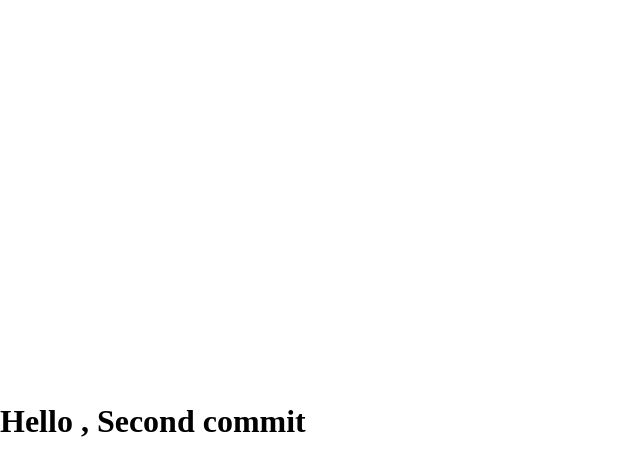
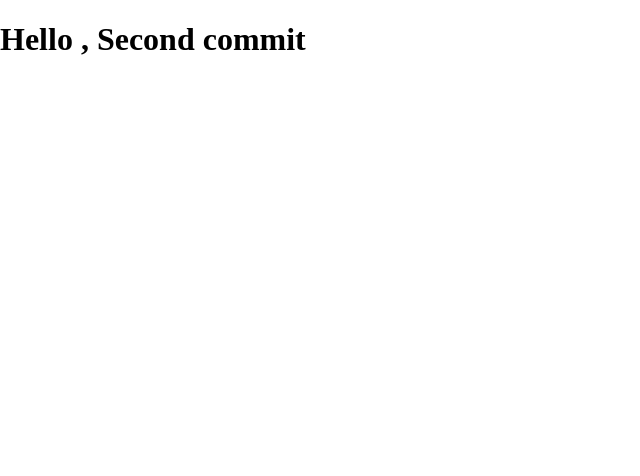
Before and after one commit to henok28/Quote-Generator-version1, a plain HTML site: page index.html in a window 1280 px wide. Shown: the whole page, without its empty margins (0-640 px from the left). Drawn offline with Linux system fonts and the light colour scheme.

Commit message:
-line-height

```diff
--- a/style.css
+++ b/style.css
@@ -3,5 +3,5 @@ html{
 }
 body{
     margin: 0;
-    line-height:100vh;
+
 }
```
